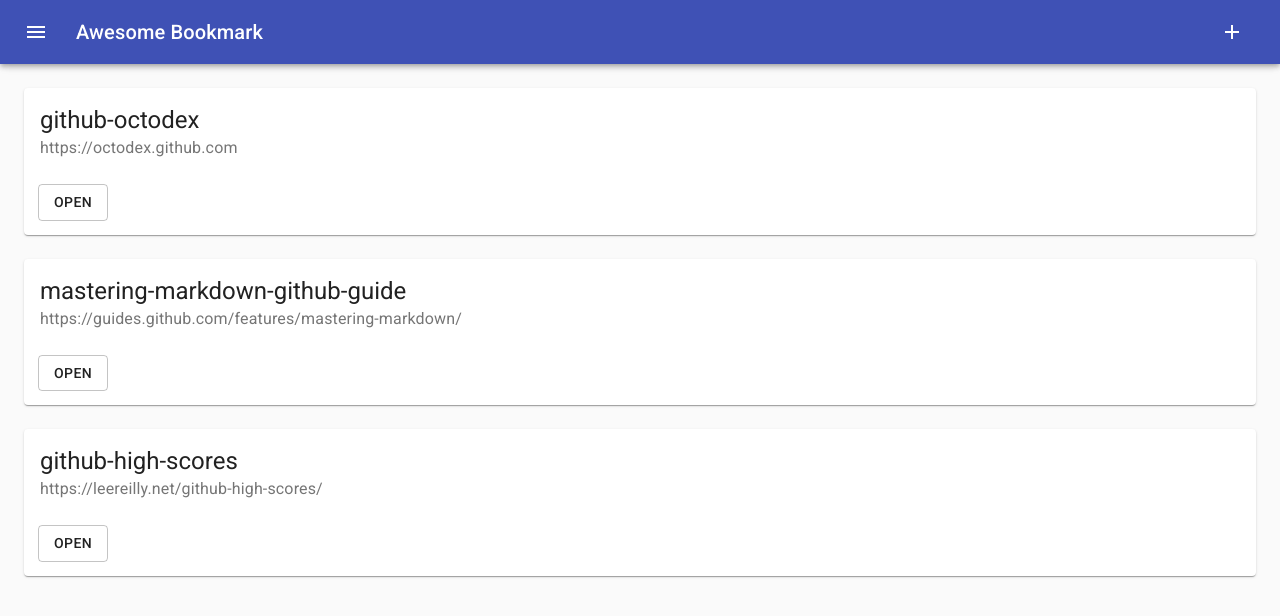
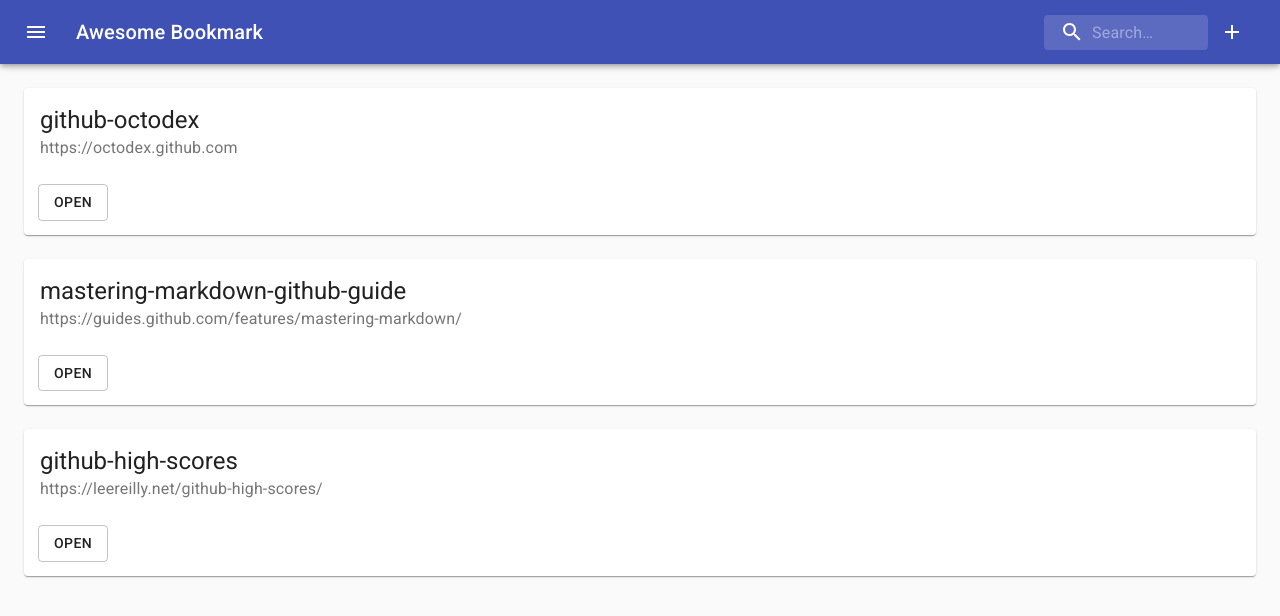
Before and after one commit to siegblink/awesome-bookmark, a React (Create React App) app: page / in a window 1280 px wide. Shown: the top 616 px of the page. Built offline with nearby package versions, Linux system fonts and the light colour scheme.

Commit message:
Add search text field in the header component.

```diff
--- a/src/components/header/Header.js
+++ b/src/components/header/Header.js
@@ -1,11 +1,13 @@
 import React from 'react'
 import clsx from 'clsx'
-import { makeStyles } from '@material-ui/core/styles'
+import { makeStyles, fade } from '@material-ui/core/styles'
 import AppBar from '@material-ui/core/AppBar'
 import ToolBar from '@material-ui/core/ToolBar'
 import IconButton from '@material-ui/core/IconButton'
 import MenuIcon from '@material-ui/icons/Menu'
 import AddIcon from '@material-ui/icons/Add'
+import SearchIcon from '@material-ui/icons/Search'
+import InputBase from '@material-ui/core/InputBase'
 import Typography from '@material-ui/core/Typography'
 
 const drawerWidth = 240
@@ -33,8 +35,46 @@ const useStyles = makeStyles(function (theme) {
       display: 'none',
     },
     headerTitle: {
-      flex: 1
-    }
+      flex: 1,
+    },
+    search: {
+      position: 'relative',
+      borderRadius: theme.shape.borderRadius,
+      backgroundColor: fade(theme.palette.common.white, 0.15),
+      '&:hover': {
+        backgroundColor: fade(theme.palette.common.white, 0.25),
+      },
+      marginLeft: 0,
+      [theme.breakpoints.up('sm')]: {
+        marginLeft: theme.spacing(1),
+        width: 'auto',
+      },
+    },
+    searchIcon: {
+      padding: theme.spacing(0, 2),
+      height: '100%',
+      position: 'absolute',
+      pointerEvents: 'none',
+      display: 'flex',
+      alignItems: 'center',
+      justifyContent: 'center',
+    },
+    inputRoot: {
+      color: 'inherit',
+    },
+    inputInput: {
+      padding: theme.spacing(1, 1, 1, 0),
+      // vertical padding + font size from searchIcon
+      paddingLeft: `calc(1em + ${theme.spacing(4)}px)`,
+      transition: theme.transitions.create('width'),
+      width: '100%',
+      [theme.breakpoints.up('sm')]: {
+        width: '12ch',
+        '&:focus': {
+          width: '20ch',
+        },
+      },
+    },
   }
 })
 
@@ -60,6 +100,7 @@ export default function Header(props) {
         <Typography variant='h6' noWrap className={classes.headerTitle}>
           Awesome Bookmark
         </Typography>
+        <SearchInputField />
         <IconButton
           aria-label='account of current user'
           aria-controls='menu-appbar'
@@ -72,3 +113,23 @@ export default function Header(props) {
     </AppBar>
   )
 }
+
+function SearchInputField() {
+  const classes = useStyles()
+
+  return (
+    <div className={classes.search}>
+      <div className={classes.searchIcon}>
+        <SearchIcon />
+      </div>
+      <InputBase
+        placeholder='Search…'
+        classes={{
+          root: classes.inputRoot,
+          input: classes.inputInput,
+        }}
+        inputProps={{ 'aria-label': 'search' }}
+      />
+    </div>
+  )
+}
```
